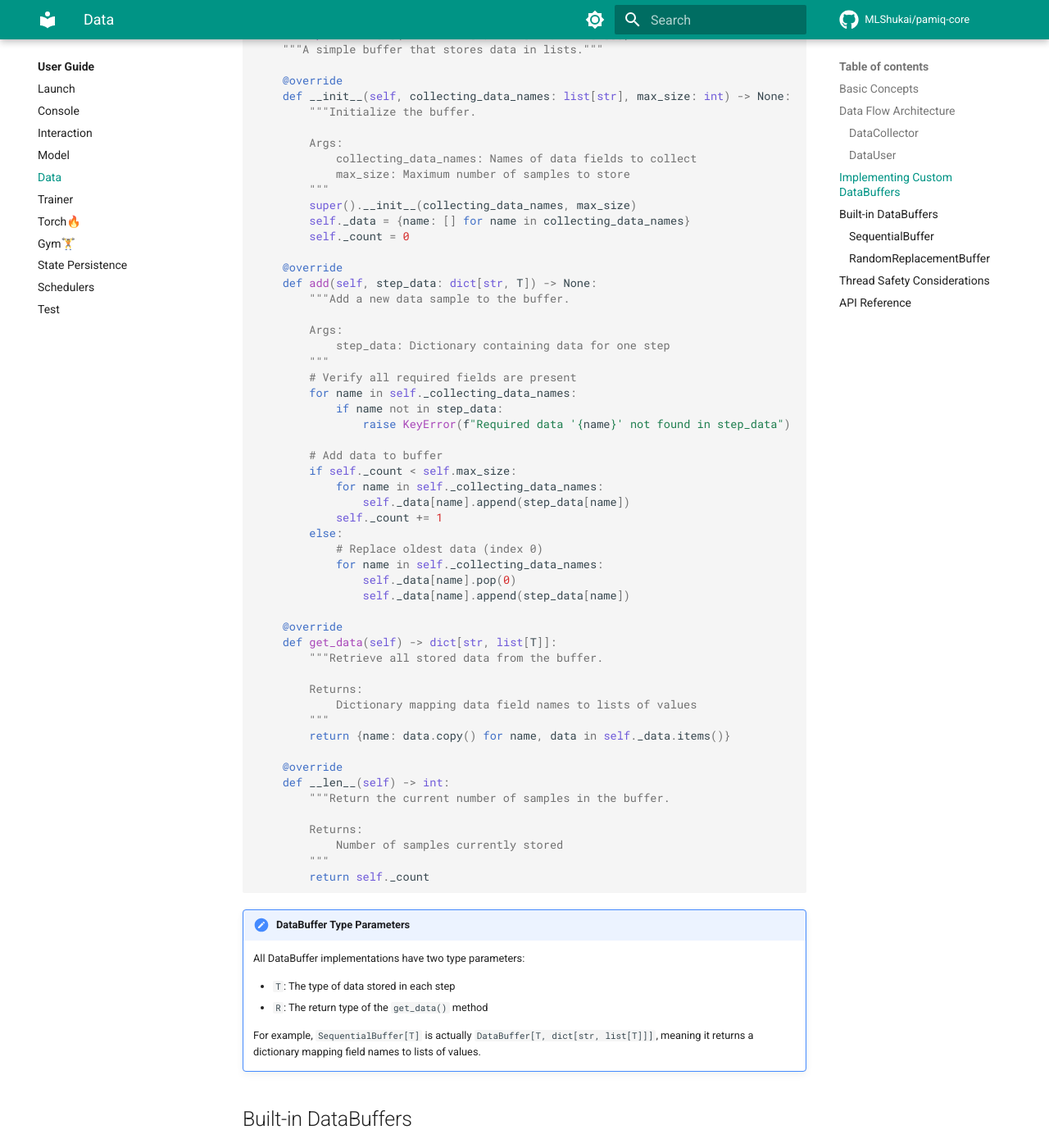
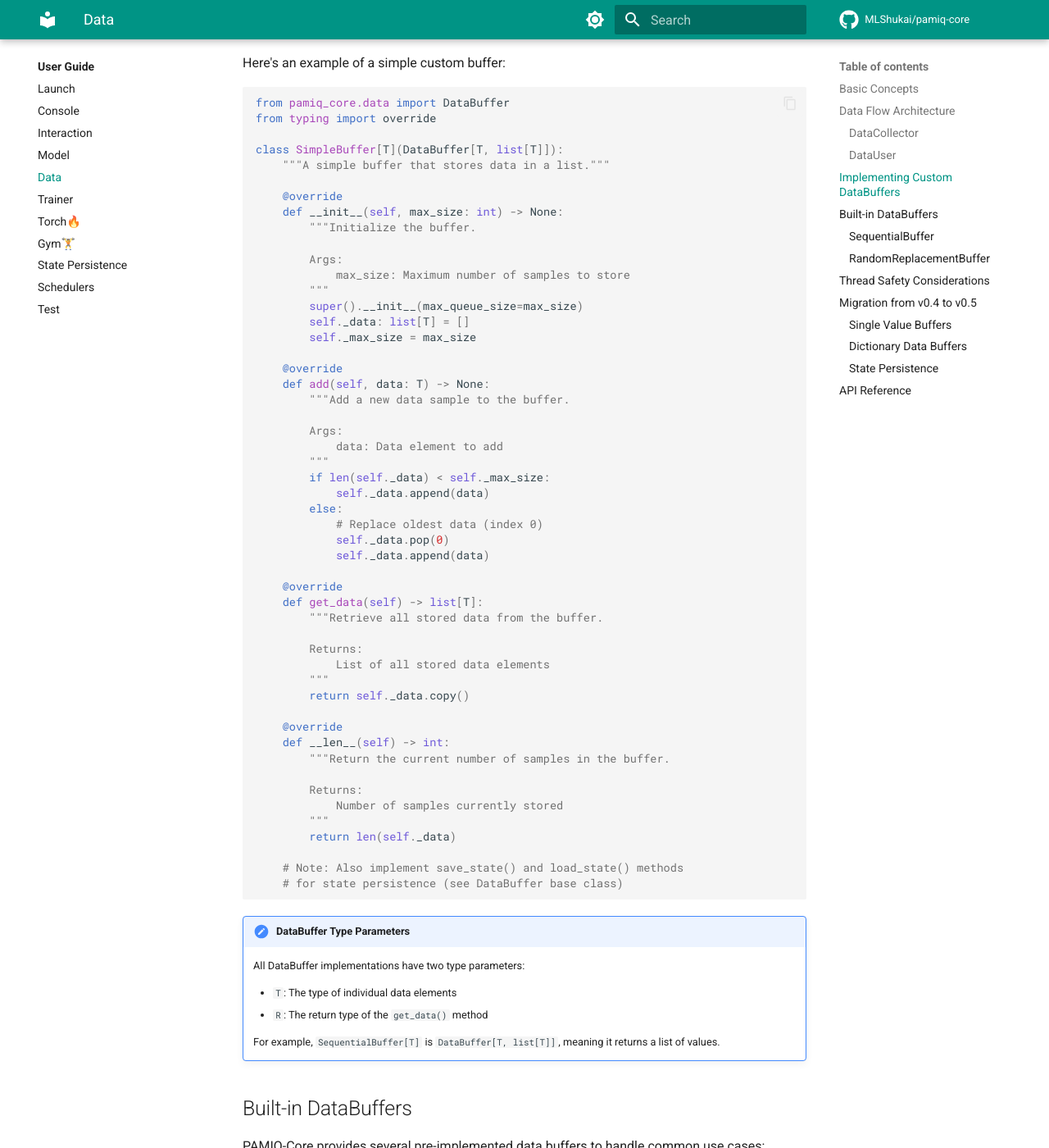
Before and after one commit to MLShukai/pamiq-core, an MkDocs documentation site: the page built from docs/user-guide/data.md, in a window 1280 px wide and 1400 px high, scrolled down 2512 px. Shown: the whole window at 82% size. Built offline with MkDocs 1.6.1 and Material for MkDocs 9.7.7, drawn with Linux system fonts in a browser that asks for light colours; comment, search, counter and statistics services are not loaded; some of the changed text lies outside the part shown.

Commit message:
docs: update documentation for breaking changes in data module v0.5
- Add breaking changes warning for v0.4 to v0.5 migration
- Update code examples to use single-value buffers instead of dictionaries
- Add documentation for new DictSequentialBuffer and DictRandomReplacementBuffer
- Update custom buffer implementation example
- Add migration guide with before/after examples
- Simplify documentation style and examples

🤖 Generated with [Claude Code](https://claude.ai/code)

Co-Authored-By: Claude <noreply@anthropic.com>

````diff
--- a/docs/user-guide/data.md
+++ b/docs/user-guide/data.md
@@ -1,4 +1,13 @@
 # Data
+
+!!! warning "Breaking Changes in v0.5"
+
+    The data module has undergone significant changes from v0.4:
+
+    - `StepData` and `BufferData` type removed.
+    - `collecting_data_names` parameter removed from constructors
+    - `max_size` renamed to `max_queue_size` (can be None)
+    - For dictionary data, use `DictSequentialBuffer` or `DictRandomReplacementBuffer`
 
 The `data` module provides functionality for collecting, storing, and managing data needed for training models. It enables efficient data flow between inference and training threads, ensuring that learning can happen continuously during agent-environment interactions.
 
@@ -43,13 +52,11 @@ class DataCollectingAgent(Agent[float, int]):
         """Process observation and decide on action."""
         # Make a decision
         action = int(observation > 0)
+        reward = 1.0 if action == 1 else -1.0
 
-        # Collect experience data
-        self.experience_collector.collect({
-            "observation": observation,
-            "action": action,
-            "reward": 1.0 if action == 1 else -1.0
-        })
+        # Collect experience data as a single value (e.g., tuple)
+        experience = (observation, action, reward)
+        self.experience_collector.collect(experience)
 
         return action
 ```
@@ -79,14 +86,12 @@ class ExperienceTrainer(Trainer):
         self.experience_data.update()
 
         # Get the latest data
-        data = self.experience_data.get_data()
+        experiences = self.experience_data.get_data()
 
-        # Use the data for training
-        observations = data["observation"]
-        actions = data["action"]
-        rewards = data["reward"]
-
-        print(f"Training on {len(observations)} samples")
+        # Unpack the data for training
+        if experiences:
+            observations, actions, rewards = zip(*experiences)
+            print(f"Training on {len(experiences)} samples")
         # ... (training logic)
 ```
 
@@ -106,52 +111,42 @@ Here's an example of a simple custom buffer:
 from pamiq_core.data import DataBuffer
 from typing import override
 
-class SimpleBuffer[T](DataBuffer[T, dict[str, list[T]]]):
-    """A simple buffer that stores data in lists."""
+class SimpleBuffer[T](DataBuffer[T, list[T]]):
+    """A simple buffer that stores data in a list."""
 
     @override
-    def __init__(self, collecting_data_names: list[str], max_size: int) -> None:
+    def __init__(self, max_size: int) -> None:
         """Initialize the buffer.
 
         Args:
-            collecting_data_names: Names of data fields to collect
             max_size: Maximum number of samples to store
         """
-        super().__init__(collecting_data_names, max_size)
-        self._data = {name: [] for name in collecting_data_names}
-        self._count = 0
+        super().__init__(max_queue_size=max_size)
+        self._data: list[T] = []
+        self._max_size = max_size
 
     @override
-    def add(self, step_data: dict[str, T]) -> None:
+    def add(self, data: T) -> None:
         """Add a new data sample to the buffer.
 
         Args:
-            step_data: Dictionary containing data for one step
+            data: Data element to add
         """
-        # Verify all required fields are present
-        for name in self._collecting_data_names:
-            if name not in step_data:
-                raise KeyError(f"Required data '{name}' not found in step_data")
-
-        # Add data to buffer
-        if self._count < self.max_size:
-            for name in self._collecting_data_names:
-                self._data[name].append(step_data[name])
-            self._count += 1
+        if len(self._data) < self._max_size:
+            self._data.append(data)
         else:
             # Replace oldest data (index 0)
-            for name in self._collecting_data_names:
-                self._data[name].pop(0)
-                self._data[name].append(step_data[name])
+            self._data.pop(0)
+            self._data.append(data)
 
     @override
-    def get_data(self) -> dict[str, list[T]]:
+    def get_data(self) -> list[T]:
         """Retrieve all stored data from the buffer.
 
         Returns:
-            Dictionary mapping data field names to lists of values
+            List of all stored data elements
         """
-        return {name: data.copy() for name, data in self._data.items()}
+        return self._data.copy()
 
     @override
     def __len__(self) -> int:
@@ -160,17 +155,20 @@ class SimpleBuffer[T](DataBuffer[T, dict[str, list[T]]]):
         Returns:
             Number of samples currently stored
         """
-        return self._count
+        return len(self._data)
+
+    # Note: Also implement save_state() and load_state() methods
+    # for state persistence (see DataBuffer base class)
 ```
 
 !!! note "DataBuffer Type Parameters"
 
     All DataBuffer implementations have two type parameters:
 
-    - `T`: The type of data stored in each step
+    - `T`: The type of individual data elements
     - `R`: The return type of the `get_data()` method
 
-    For example, `SequentialBuffer[T]` is actually `DataBuffer[T, dict[str, list[T]]]`, meaning it returns a dictionary mapping field names to lists of values.
+    For example, `SequentialBuffer[T]` is `DataBuffer[T, list[T]]`, meaning it returns a list of values.
 
 ## Built-in DataBuffers
 
@@ -183,17 +181,33 @@ The `SequentialBuffer` stores data in sequence and discards the oldest data when
 ```python
 from pamiq_core.data.impls import SequentialBuffer
 
-# Create a buffer for state, action, and reward data with max size 1000
-buffer = SequentialBuffer(["state", "action", "reward"], max_size=1000)
+# Create a buffer for experience tuples with max size 1000
+buffer = SequentialBuffer[tuple[list[float], int, float]](max_size=1000)
 
 # Add data
-buffer.add({"state": [0.1, 0.2], "action": 1, "reward": 0.5})
+experience = ([0.1, 0.2], 1, 0.5)  # (state, action, reward)
+buffer.add(experience)
 
 # Get all data
-data = buffer.get_data()
+experiences = buffer.get_data()
 ```
 
-This buffer is useful for:
+For dictionary data, use `DictSequentialBuffer`:
+
+```python
+from pamiq_core.data.impls import DictSequentialBuffer
+
+# Create a buffer for dictionary data
+buffer = DictSequentialBuffer[float](["state", "action", "reward"], max_size=1000)
+
+# Add data
+buffer.add({"state": 0.1, "action": 1.0, "reward": 0.5})
+
+# Get all data as a dictionary
+data = buffer.get_data()  # {"state": [0.1, ...], "action": [1.0, ...], ...}
+```
+
+These buffers are useful for:
 
 - Experience replay in reinforcement learning
 - Training on the most recent experiences
@@ -207,14 +221,26 @@ The `RandomReplacementBuffer` fills up to its maximum size and then randomly rep
 from pamiq_core.data.impls import RandomReplacementBuffer
 
 # Create a buffer with 80% replacement probability
-buffer = RandomReplacementBuffer(
+buffer = RandomReplacementBuffer[tuple[list[float], int, float]](
+    max_size=1000,
+    replace_probability=0.8
+)
+```
+
+For dictionary data, use `DictRandomReplacementBuffer`:
+
+```python
+from pamiq_core.data.impls import DictRandomReplacementBuffer
+
+# Create a buffer for dictionary data with replacement
+buffer = DictRandomReplacementBuffer[float](
     ["state", "action", "reward"],
     max_size=1000,
     replace_probability=0.8
 )
 ```
 
-This buffer is useful for:
+These buffers are useful for:
 
 - Maintaining diversity in training data
 - Preserving rare or important samples
@@ -230,6 +256,46 @@ The data system in PAMIQ-Core is designed to be thread-safe, with several import
 2. **Queue-based Transfer**: Data is transferred between threads using thread-safe queues
 3. **Lock Protection**: Critical sections are protected by locks to prevent race conditions
 
+## Migration from v0.4 to v0.5
+
+### Single Value Buffers
+
+If you only need to store one type of data:
+
+```python
+# Old (v0.4)
+buffer = SequentialBuffer(["observation"], max_size=1000)
+collector.collect({"observation": obs})
+
+# New (v0.5)
+buffer = SequentialBuffer[float](max_size=1000)
+collector.collect(obs)
+```
+
+### Dictionary Data Buffers
+
+If you need to store multiple named values:
+
+```python
+# Old (v0.4)
+buffer = RandomReplacementBuffer(
+    ["state", "action", "reward"],
+    max_size=1000
+)
+collector.collect({"state": s, "action": a, "reward": r})
+
+# New (v0.5)
+buffer = DictRandomReplacementBuffer[float](
+    ["state", "action", "reward"],
+    max_size=1000
+)
+collector.collect({"state": s, "action": a, "reward": r})
+```
+
+### State Persistence
+
+State files now use `.pkl` extension automatically - no code changes needed.
+
 ______________________________________________________________________
 
 ## API Reference
````
Also changed, not shown: docs/api/data.md (+2 -0 lines), 3 other files.
